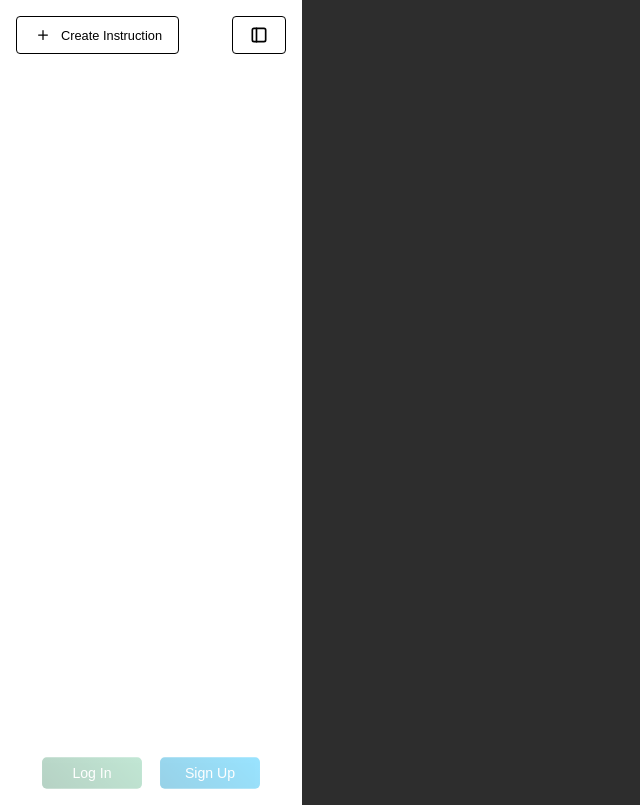
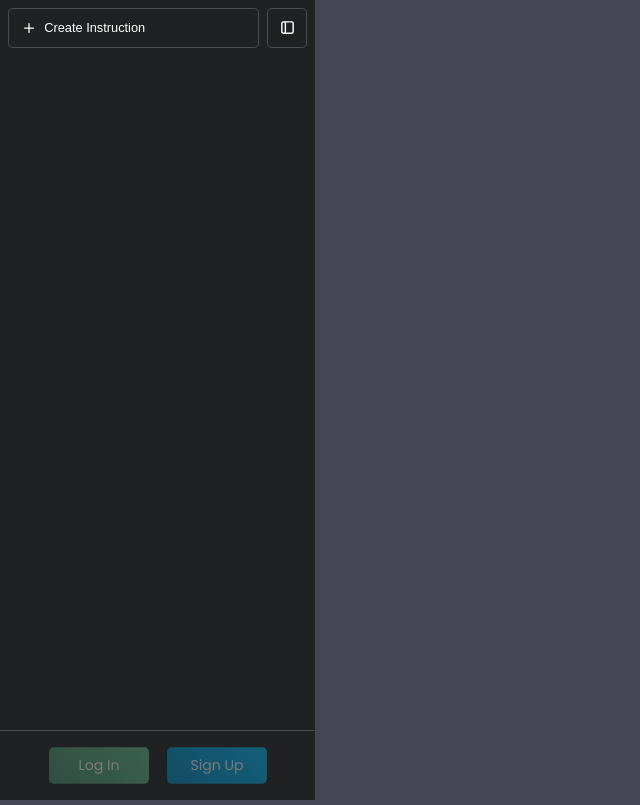
Before and after one commit to donadelicc/chatGPTHelper, a Next.js app: page /Sidebar in a window 1280 px wide. Shown: the whole page, without its empty margins (0-640 px from the left). Built offline with nearby package versions, Linux system fonts and the light colour scheme; no server answers.

Commit message:
stats section

```diff
--- a/src/globals.css
+++ b/src/globals.css
@@ -1,9 +1,14 @@
 
-@import url('https://fonts.googleapis.com/css2?family=Poppins:wght@300;400;500;600;700&family=Space+Mono:ital,wght@0,400;0,700;1,400&display=swap');
+@import url('https://fonts.googleapis.com/css2?family=Poppins:wght@200;300;400;500;600;700&display=swap');
 
 
 :root{
   /* * COLORS * */
+  --sidebar-color: #202123;
+  --label-color: #8e8e9f;
+  --bg-color: #444654;
+  --footer-color: #353641;
+  --border-color: #4d4d4f;
   --light-gray-color: #2d2d2d;
   --mid-gray-color: #343541;
   --dark-gray-color:  #242424;
@@ -28,7 +33,7 @@ body {
   overflow: hidden;
   margin: 0;
   padding: 0;
-  background-color: var(--light-gray-color);
+  background-color: var(--bg-color);
   color: var(--text-color);
   font-family: 'Poppins', sans-serif;
   height: 100vh;
--- a/src/pages/Sidebar.tsx
+++ b/src/pages/Sidebar.tsx
@@ -1,59 +1,68 @@
-import {BsPlus} from "react-icons/bs"
-import React, { Dispatch, FunctionComponent, SetStateAction, useEffect, useState } from 'react'
-import styles from "../styles/sidebar/Sidebar.module.css"
-import {TbLayoutSidebar} from "react-icons/tb"
-import Link from 'next/link'
-import { onAuthStateChanged, signOut } from 'firebase/auth';
-import { auth } from '../config/firebase'; // Importer fra din firebase.js fil
-import { useAuth } from '../contexts/authDetails'; // Angi riktig sti til AuthContext
-import appStyles, {bgColor, linearGradients} from '../styles/colors'
+import { BsPlus } from "react-icons/bs";
+import React, {
+  Dispatch,
+  FunctionComponent,
+  SetStateAction,
+  useEffect,
+  useState,
+} from "react";
+import styles from "../styles/sidebar/Sidebar.module.css";
+import { TbLayoutSidebar } from "react-icons/tb";
+import Link from "next/link";
+import { onAuthStateChanged, signOut } from "firebase/auth";
+import { auth } from "../config/firebase"; // Importer fra din firebase.js fil
+import { useAuth } from "../contexts/authDetails"; // Angi riktig sti til AuthContext
+import appStyles, { bgColor, linearGradients } from "../styles/colors";
 
-import CustomButton from "../components/CustomButton"
-import Instructions from "../components/sidebar/Instructions"
+import CustomButton from "../components/CustomButton";
+import Instructions from "../components/sidebar/Instructions";
 // * Responsible for navigating to the default and custom instructions.
 // * If logged in, let the user navigate to the "New instructions" page.
 
 interface SidebarProps {
   defaultInstructionsArray: {
     header: string;
-    category: string
+    category: string;
     instruction: string[];
-  }[]
+  }[];
 
-  setCurrentInstruction: Dispatch<SetStateAction<{
+  setCurrentInstruction: Dispatch<
+    SetStateAction<{
       header: string;
-    category?: string
+      category?: string;
       instruction: string[];
-  }>>
+    }>
+  >;
 
   customInstructionsArray: {
     header: string;
-    category: string
+    category: string;
     instruction: string[];
-  }[]
+  }[];
 }
 
-const Sidebar:FunctionComponent<SidebarProps> = ({defaultInstructionsArray, customInstructionsArray, setCurrentInstruction}) => {
+const Sidebar: FunctionComponent<SidebarProps> = ({
+  defaultInstructionsArray,
+  customInstructionsArray,
+  setCurrentInstruction,
+}) => {
   const { authUser } = useAuth();
 
+  const [defaultInstructions] = useState(defaultInstructionsArray);
+  const [customInstructions] = useState(customInstructionsArray);
 
-
-  const [defaultInstructions] = useState(defaultInstructionsArray)
-  const [customInstructions] = useState(customInstructionsArray)
-
-
-  const [isOpen, setIsOpen] = useState(true)
+  const [isOpen, setIsOpen] = useState(true);
   // TODO : Some how get the users custom instructions labels,
   // TODO : Display the instruction labels below
 
-
   // JAbba
 
-
   const handleSignOut = () => {
-    signOut(auth).then(() => {
+    signOut(auth)
+      .then(() => {
         console.log("Sign-out successful.");
-    }).catch((error) => {
+      })
+      .catch((error) => {
         console.log(error);
       });
   };
@@ -61,37 +70,35 @@ const Sidebar:FunctionComponent<SidebarProps> = ({defaultInstructionsArray, cust
   // FUNCTION FOR TOGGLING THE MENU STATE
   const handleMenu = () => {
     // set the state to the opposite
-    setIsOpen(prev => !prev)
-  }
-  if (isOpen){
+    setIsOpen((prev) => !prev);
+  };
+  if (isOpen) {
     // SIDEBAR
     return (
-    <div className={styles.container} style={{backgroundColor: appStyles.colors.background}}>
+      <div className={styles.container}>
         <div>
+
           {/* HEADER */}
           <div className={styles.header}>
             <Link href="links/createInstruction" legacyBehavior>
-            <button
-              className={styles.newInstruction__button}
-              style={{fontSize: appStyles.fontSize.button, fontWeight: appStyles.fontVariant.medium}}>
-              <BsPlus size={20}/>
-              { authUser ? (
-                <>
-                New Instruction
-                </>
-              ) : (
-                <>
-                Create Instruction
-                </>
-              ) }
+              <button className={styles.newInstruction__button}>
+                <BsPlus size={20} />
+                {authUser ? <> New Instruction </> : <> Create Instruction </>}
               </button>
             </Link>
 
-          <button className={`${styles.closeMenu__button} ${!isOpen ? styles.openMenu__button : ''}`} onClick={handleMenu}>
-            <TbLayoutSidebar size={20}/>
+            <button
+              className={`${styles.closeMenu__button} ${
+                !isOpen ? styles.openMenu__button : ""
+              }`}
+              onClick={handleMenu}
+            >
+              <TbLayoutSidebar size={17} />
             </button>
           </div>
 
+          {/* INSTRUCTIONS LIST */}
+          <div className={styles.list__container}>
             {authUser ? (
               <>
                 {defaultInstructions && (
@@ -122,36 +129,48 @@ const Sidebar:FunctionComponent<SidebarProps> = ({defaultInstructionsArray, cust
               </>
             )}
           </div>
+        </div>
 
         {/* Footer */}
         <div className={styles.footer}>
           {authUser ? (
-          <CustomButton label="Log out" gradient={linearGradients.redLinearGradient} onClick={handleSignOut}/>
+            <CustomButton
+              label="Log out"
+              gradient={linearGradients.redLinearGradient}
+              onClick={handleSignOut}
+            />
           ) : (
-          <div style={{display:"flex", flexDirection:"row", gap:"1rem"}}>
-            <CustomButton label="Log in" gradient={linearGradients.greenLinearGradient} path="/auth/signin"/>
-            <CustomButton label="sign up" gradient={linearGradients.blueLinearGradient} path="/auth/signup"/>
+            <div style={{ display: "flex", flexDirection: "row", gap: "1rem" }}>
+              <CustomButton
+                label="Log in"
+                gradient={linearGradients.greenLinearGradient}
+                path="/auth/signin"
+              />
+              <CustomButton
+                label="sign up"
+                gradient={linearGradients.blueLinearGradient}
+                path="/auth/signup"
+              />
             </div>
-
           )}
         </div>
 
       </div>
-  )
-  }
-  else{
-    return(
+    );
+
+  } else {
+    return (
       // CLOSE BUTTON
-      <div style={{marginTop: 20, marginLeft: 10}}>
+      <div style={{ marginTop: 20, marginLeft: 10 }}>
         <div className={styles.tooltipContainer}>
           <span className={styles.tooltipText}>Open sidebar</span>
           <button className={styles.openMenu__button} onClick={handleMenu}>
-            <TbLayoutSidebar size={20}/>
+            <TbLayoutSidebar size={20} />
           </button>
         </div>
       </div>
-    )
+    );
   }
-}
+};
 
-export default Sidebar
+export default Sidebar;
--- a/src/styles/colors.ts
+++ b/src/styles/colors.ts
@@ -2,18 +2,14 @@ export const bgColor = {
   green: "#12b981",
   blue: "#00BAFF",
   red: "#FF2519",
-    orange: "#f7b759"
-}
+  orange: "#f7b759",
+};
 
 export const linearGradients = {
-    greenLinearGradient: 'linear-gradient(45deg, #4A8F6D,  #65C294)',
-    redLinearGradient: 'linear-gradient(45deg, #B30900, #FF2519)',
-    blueLinearGradient: 'linear-gradient(45deg, #008FC4, #00BAFF)',
+  greenLinearGradient: "linear-gradient(45deg, #4A8F6D,  #65C294)",
+  redLinearGradient: "linear-gradient(45deg, #BF1F2C, #E52535)",
+  blueLinearGradient: "linear-gradient(45deg, #008FC4, #00BAFF)",
 };
-
-
-
-
 
 interface Styles {
   fontSize: {
@@ -59,9 +55,9 @@ interface Styles {
   // Font variants in numbers (refers to font-weight)
   fontVariant: {
     light: 300,
-      regular: 400,  // Normal text
-      medium: 500,   // Medium weight, a bit bolder than regular
-      bold: 700,     // Bold text
+    regular: 400, // Normal text
+    medium: 500, // Medium weight, a bit bolder than regular
+    bold: 700, // Bold text
   },
 
   // Color palette
--- a/src/styles/sidebar/Sidebar.module.css
+++ b/src/styles/sidebar/Sidebar.module.css
@@ -1,41 +1,53 @@
+
+@import url('https://fonts.googleapis.com/css2?family=Poppins:wght@200;300;400;500;600;700&display=swap');
 
 .container{
-    flex: 1;
-    height: calc(100vh - 3.4vh);
-    background-color: var(--dark-gray-color);
-    font-family: sans-serif;
-    padding: 1rem;
-    max-width: 270px;
-    min-width: 230px;
+    height: 100vh;
+    /* padding: 0.5rem; */
+    min-width: 235px;
+    max-width: 315px;
+    background-color: var(--sidebar-color);
     display: flex;
     flex-direction: column;
     justify-content: space-between;
     overflow: hidden;
+    font-family: 'Poppins', sans-serif;
+    position: relative;
 }
 
 /* HEADER */
 .header{
+    padding: 0.5rem;
     display: flex;
-    justify-content: space-between;
+    gap: .5rem;
+}
+.newInstruction__button{
+    flex: 1;
+    justify-content: flex-start;
+    align-items: center;
+    gap: .3rem;
+    font-weight: 200;
+    font-size: .8rem;
+}
+.closeMenu__button{
+    justify-content: center;
+    align-items: center;
 }
 
 /* HEADER BUTTONS */
 .newInstruction__button, .closeMenu__button{
-    padding: .5rem 1rem;
-    border-radius: .25rem;
+    border: 1px solid var(--border-color);
+    color: white;
+    padding: .56rem .65rem;
+    border-radius: .3rem;
     background-color: transparent;
     cursor: pointer;
+    transition: all ease 150ms;
     display: flex;
-    justify-content: center;
-    align-items: center;
-    border: 1px solid black;
-    gap: .5rem;
-    transition: all ease 150ms;
 }
+
 .closeMenu__button:hover, .closeMenu__button:focus, .newInstruction__button:hover, .newInstruction__button:focus{
     outline: none;
-    background-color: rgb(41, 41, 41);
-    color: white;
 }
 .openMenu__button{
     position: absolute;
@@ -45,13 +57,10 @@
     border: none;
     border-radius: .3rem;
     padding: .5rem .5rem .4rem .5rem;
-    color: rgb(210, 210, 210);
     transition: all 150ms ease;
 }
 .openMenu__button:hover, .openMenu__button:focus {
     outline: none;
-    color: black;
-    background-color:white;
 }
 
 /* Add this to your CSS file */
@@ -84,11 +93,27 @@
     opacity: 1;
   }
 
+  .list__container{
+    padding: 0rem .5rem;
+    padding-bottom: 3rem;
+    margin-top: 0px;
+    height: 600px;
+    overflow-x: scroll;
+  }
 
 
 /** FOOTER **/
 .footer{
-    margin: 0rem auto;
+    position: absolute;
+    left: 0;
+    bottom: 0px;
+    padding: 1rem 0rem;
+    width: 100%;
+    background-color: inherit;
+    border-top: 1px solid var(--border-color);
+    display: flex;
+    align-items: center;
+    justify-content: center;
 }
 
 
```
Also changed, not shown: src/components/main/Stats.tsx (added, +50 -0 lines), src/components/sidebar/Instructions.tsx (+43 -28 lines), src/customInstructions.js (+27 -0 lines), src/pages/Main.tsx (+89 -48 lines), src/styles/Home.module.css (+38 -45 lines), src/styles/sidebar/Instructions.module.css (+15 -10 lines), src/styles/stats.module.css (added, +20 -0 lines). Lines whose indentation alone changed are shown as unchanged.
